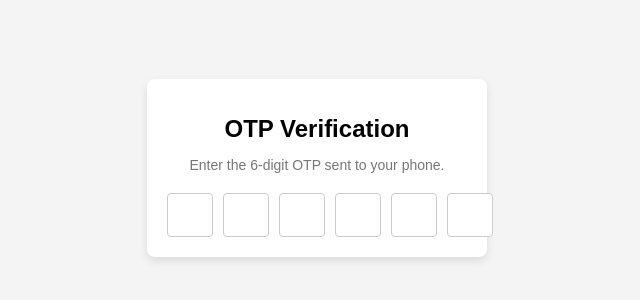
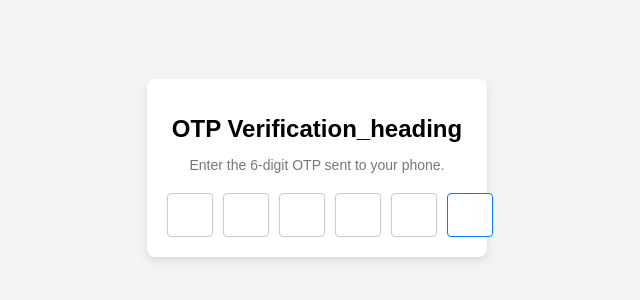
Before and after one commit to acciojob/OTP-prerana2601, a website: page main.html in a window 1280 px wide. Shown: the part 232-532 px from the top of the page, without its empty margins (323-963 px from the left). Drawn offline with Linux system fonts and the light colour scheme.

Commit message:
created a submission

```diff
--- a/main.html
+++ b/main.html
@@ -8,7 +8,7 @@
 </head>
 <body>
     <div class="container">
-        <h1 id="verification_heading">OTP Verification</h1>
+        <h1 id="verification_heading">OTP Verification_heading</h1>
         <p id="verification_subtext">Enter the 6-digit OTP sent to your phone.</p>
 
         <div class="code-container">
@@ -17,8 +17,7 @@
             <input type="text" class="code" id="otp3" maxlength="1" oninput="moveFocus(this, 4)" onkeydown="handleBackspace(event, 3)">
             <input type="text" class="code" id="otp4" maxlength="1" oninput="moveFocus(this, 5)" onkeydown="handleBackspace(event, 4)">
             <input type="text" class="code" id="otp5" maxlength="1" oninput="moveFocus(this, 6)" onkeydown="handleBackspace(event, 5)">
-            <input type="text" class="code" id="otp6" maxlength="1" onkeydown="handleBackspace(event, 6)">
-        </div>
+<input type="text" class="code" id="otp1" maxlength="1" oninput="moveFocus(this, 2)" onkeydown="handleBackspace(event, 1)" autofocus>        </div>
     </div>
 
     <script src="script.js"></script>
```
